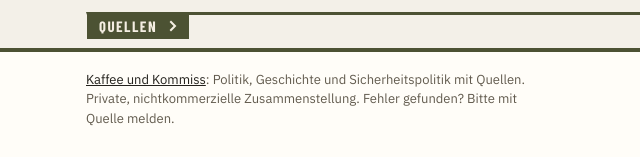
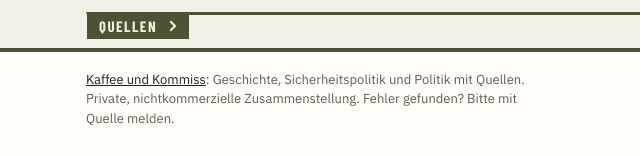
Before and after one commit to kaffeeundkommiss/bundeswehr-somalia, a plain HTML site: page index.html in a window 1280 px wide. Shown: the part 1298-1455 px from the top of the page, 90-730 px from the left. Drawn offline with nearby package versions, Linux system fonts and the light colour scheme.

Commit message:
Fußzeile/Untertitel: Reihenfolge Geschichte, Sicherheitspolitik, Politik wie Kopfleiste
Co-Authored-By: Claude Opus 5.5 <noreply@anthropic.com>
Claude-Session: https://claude.ai/code/session_01AuP7hH9RbmTeUs825k7Mf5

```diff
--- a/index.html
+++ b/index.html
@@ -237,7 +237,7 @@
 </main>
 
 <footer class="kk-fuss"><div class="kk-in">
-  <p><a href="https://kaffeeundkommiss.github.io/">Kaffee und Kommiss</a>: Politik, Geschichte und Sicherheitspolitik mit Quellen. Private, nichtkommerzielle Zusammenstellung. Fehler gefunden? Bitte mit Quelle melden.</p>
+  <p><a href="https://kaffeeundkommiss.github.io/">Kaffee und Kommiss</a>: Geschichte, Sicherheitspolitik und Politik mit Quellen. Private, nichtkommerzielle Zusammenstellung. Fehler gefunden? Bitte mit Quelle melden.</p>
 </div></footer>
 </body>
 </html>
```
Also changed, not shown: karte.html (+1 -1 lines).
